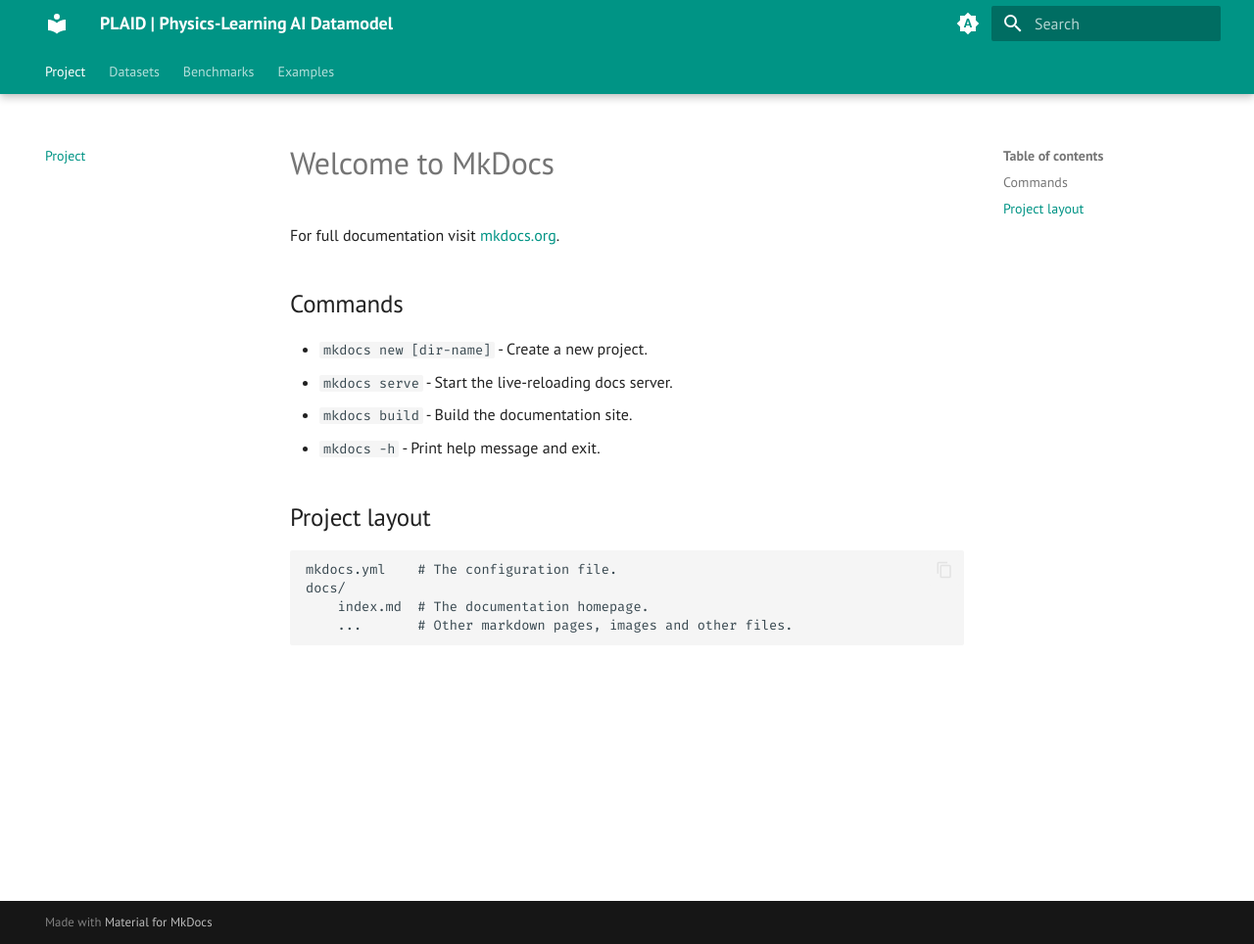
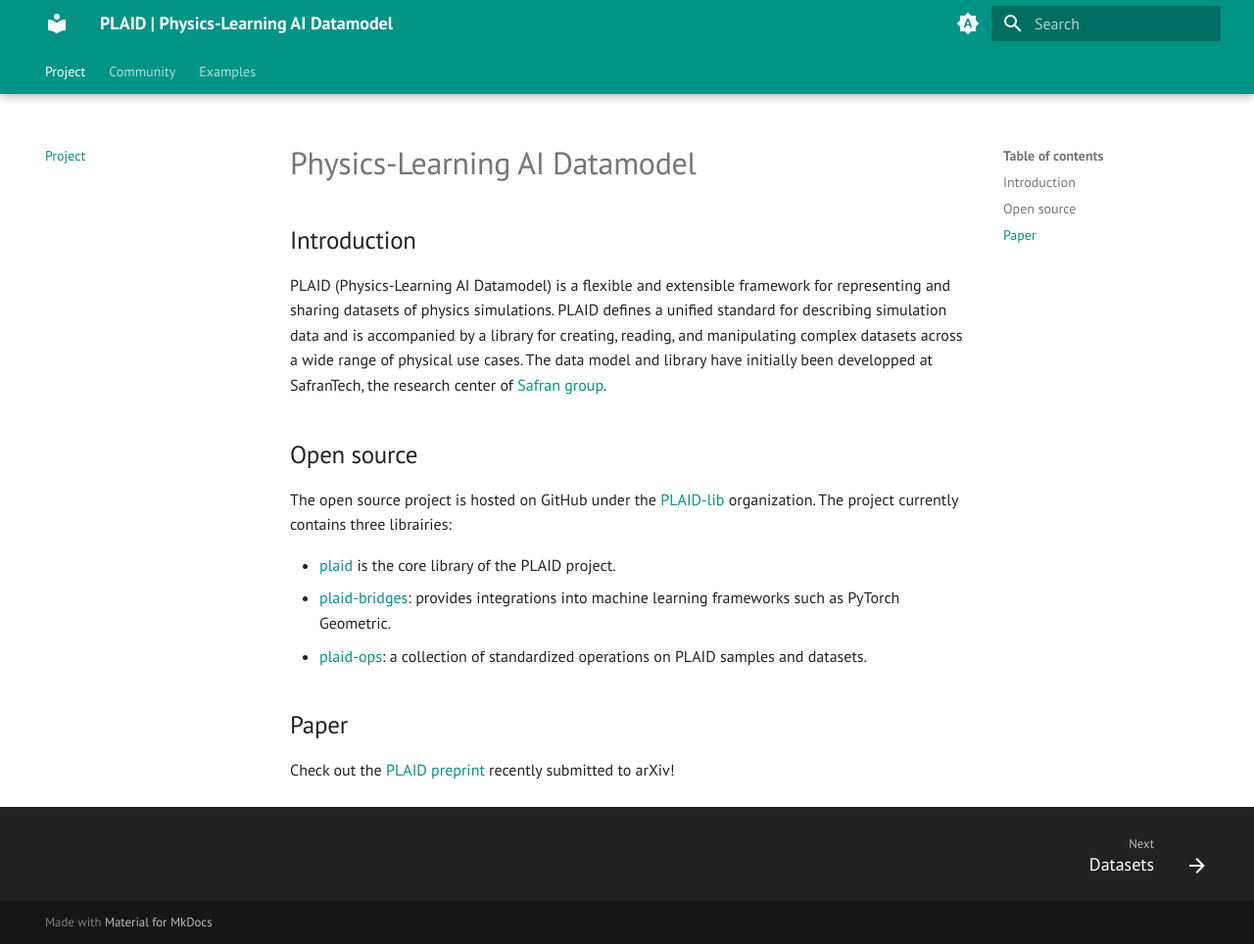
Before and after one commit to PLAID-lib/PLAID-lib.github.io, an MkDocs documentation site: the page built from docs/index.md, in a window 1280 px wide and 964 px high. Shown: the whole window at 98% size. Built offline with MkDocs 1.6.1 and Material for MkDocs 9.7.7, drawn with Linux system fonts in a browser that asks for light colours.

Commit message:
Fill pages

```diff
--- a/docs/index.md
+++ b/docs/index.md
@@ -1,17 +1,18 @@
-# Welcome to MkDocs
+# Physics-Learning AI Datamodel
 
-For full documentation visit [mkdocs.org](https://www.mkdocs.org).
+## Introduction
 
-## Commands
+PLAID (Physics-Learning AI Datamodel) is a flexible and extensible framework for representing and sharing datasets of physics simulations. PLAID defines a unified standard for describing simulation data and is accompanied by a library for creating, reading, and manipulating complex datasets across a wide range of physical use cases.
+The data model and library have initially been developped at SafranTech, the research center of [Safran group](https://www.safran-group.com/).
 
-* `mkdocs new [dir-name]` - Create a new project.
-* `mkdocs serve` - Start the live-reloading docs server.
-* `mkdocs build` - Build the documentation site.
-* `mkdocs -h` - Print help message and exit.
+## Open source
 
-## Project layout
+The open source project is hosted on GitHub under the [PLAID-lib](https://github.com/PLAID-lib) organization. The project currently contains three librairies:
 
-    mkdocs.yml    # The configuration file.
-    docs/
-        index.md  # The documentation homepage.
-        ...       # Other markdown pages, images and other files.
+- [plaid](https://github.com/PLAID-lib/plaid) is the core library of the PLAID project.
+- [plaid-bridges](https://github.com/PLAID-lib/plaid-bridges): provides integrations into machine learning frameworks such as PyTorch Geometric.
+- [plaid-ops](https://github.com/PLAID-lib/plaid-bridges): a collection of standardized operations on PLAID samples and datasets.
+
+## Paper
+
+Check out the [PLAID preprint](https://arxiv.org/abs/2505.02974) recently submitted to arXiv!
--- a/mkdocs.yml
+++ b/mkdocs.yml
@@ -56,6 +56,7 @@ markdown_extensions:
 
 nav:
   - Project: index.md
-  - Datasets: datasets/
-  - Benchmarks: benchmarks/
-  - Examples: examples/
+  - Community:
+      - Datasets: datasets.md
+      - Benchmarks: benchmarks.md
+  - Examples: examples.md
```
Also changed, not shown: docs/benchmarks.md (added, +4 -0 lines), docs/datasets.md (added, +4 -0 lines), docs/examples.md (added, +2 -0 lines), 1 other file.
